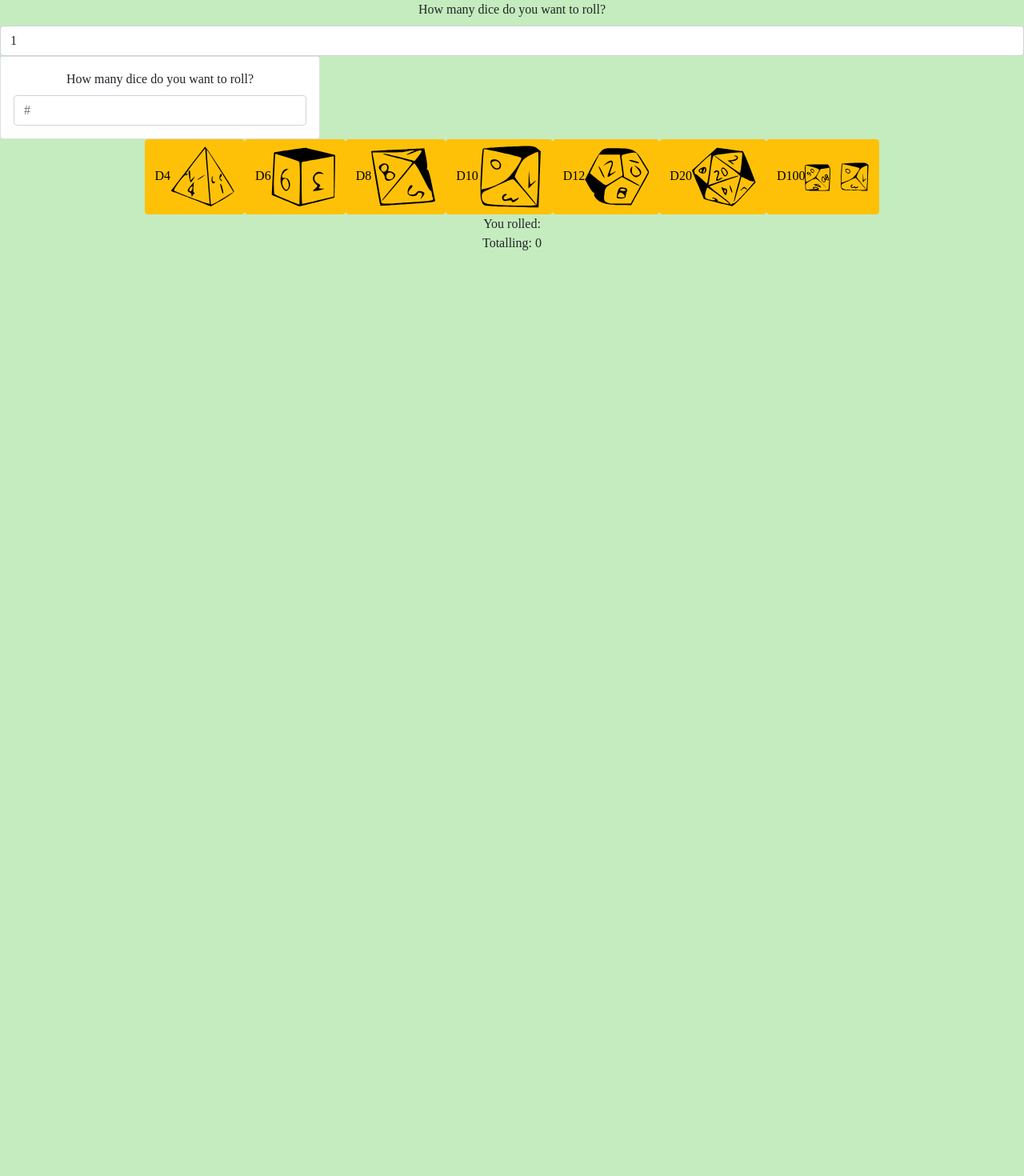
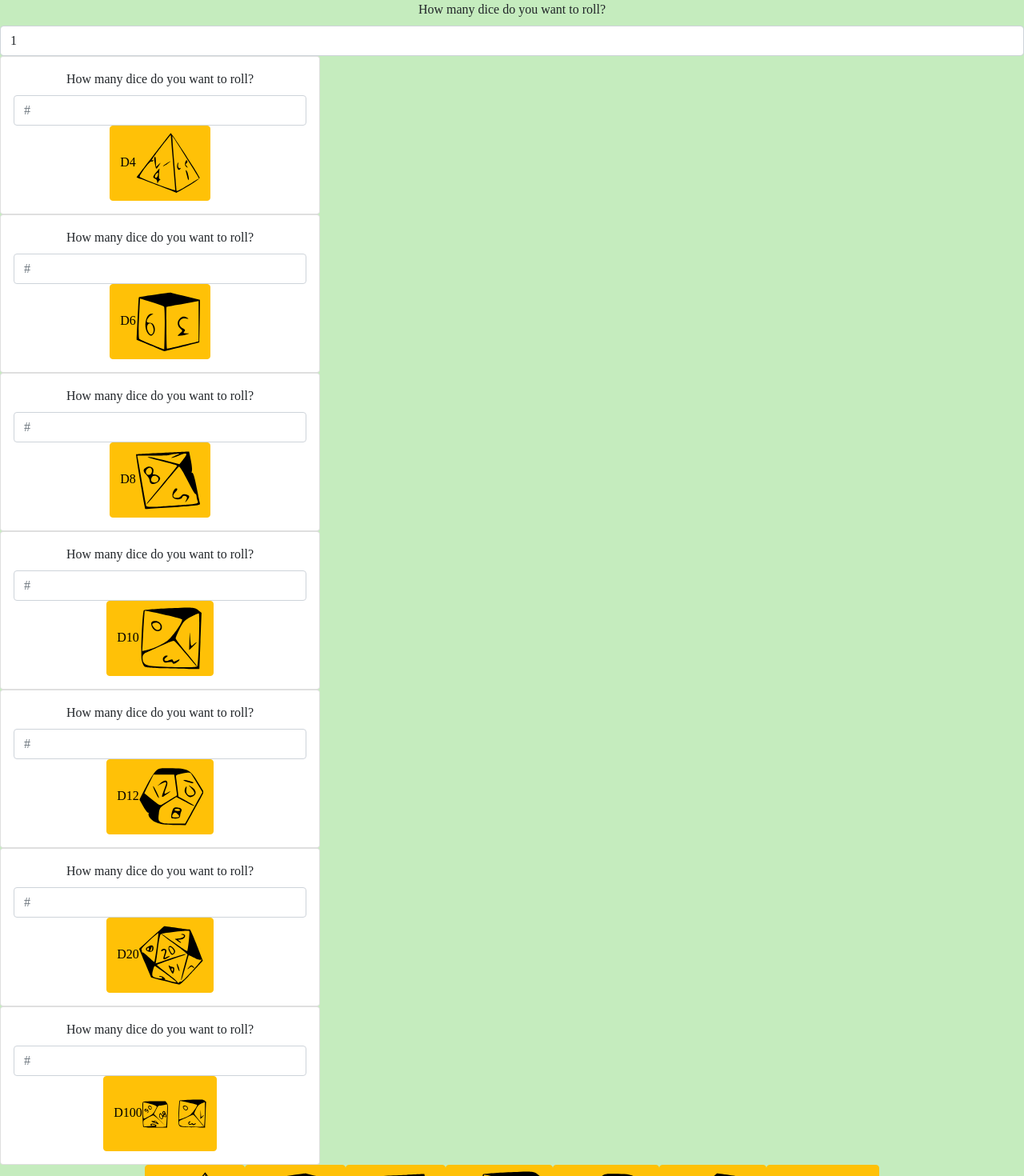
Before and after one commit to naguiluz/dice-generator, a React (Create React App) app in the folder dice_generator/: page / in a window 1280 px wide. Shown: the top 1470 px of the page at 80% size. Before the commit the page ends 800 px from the top, so only its background shows below. Built offline with nearby package versions, Linux system fonts and the light colour scheme; a web font is replaced by a local one.

Commit message:
completed functionality of all dice components

```diff
--- a/dice_generator/src/App.js
+++ b/dice_generator/src/App.js
@@ -15,22 +15,70 @@ class App extends Component {
 			numsRolled: '',
 			rolledPrint: '',
 			d4Amount: 0,
+			d6Amount: 0,
+			d8Amount: 0,
+			d10Amount: 0,
+			d12Amount: 0,
+			d20Amount: 0,
+			d100Amount: 0,
+		}
+		// this.handleChange = this.handleChange.bind(this)
 
-		}
-		this.handleChange = this.handleChange.bind(this)
-		this.handleD4Change = this.handleD4Change = this.handleD4Change.bind(this)
-		// this.rollDice = this.rollDice.bind(this)
+		this.handleD4Change = this.handleD4Change.bind(this)
+		this.handleD6Change = this.handleD6Change.bind(this)
+		this.handleD8Change = this.handleD8Change.bind(this)
+		this.handleD10Change = this.handleD10Change.bind(this)
+		this.handleD12Change = this.handleD12Change.bind(this)
+		this.handleD20Change = this.handleD20Change.bind(this)
+		this.handleD100Change = this.handleD100Change.bind(this)
+		this.rollDice = this.rollDice.bind(this)
 	}
 
 	handleD4Change(d4Amount) {
 		this.setState({
-			d4Amount: d4Amount
+			d4Amount: d4Amount,
 		})
 	}
-  handleChange = (event) =>
+
+	handleD6Change(d6Amount) {
 		this.setState({
-      [event.target.name]:event.target.value
+			d6Amount: d6Amount,
 		})
+	}
+
+	handleD8Change(d8Amount) {
+		this.setState({
+			d8Amount: d8Amount,
+		})
+	}
+
+	handleD10Change(d10Amount) {
+		this.setState({
+			d10Amount: d10Amount,
+		})
+	}
+
+	handleD12Change(d12Amount) {
+		this.setState({
+			d12Amount: d12Amount,
+		})
+	}
+
+	handleD20Change(d20Amount) {
+		this.setState({
+			d20Amount: d20Amount,
+		})
+	}
+
+	handleD100Change(d100Amount) {
+		this.setState({
+			d100Amount: d100Amount,
+		})
+	}
+	// handleChange = (event) =>
+	//   this.setState({
+	//     [event.target.name]:event.target.value
+	//   })
 
 	rollDice = (sides) => {
 		let numsRolled = []
@@ -45,19 +93,15 @@ class App extends Component {
 		console.log(`Giving a total of ${result}`)
 		let rolledPrint = numsRolled.join(' + ')
 
-
 		this.setState({
 			result: result,
 			numsRolled: numsRolled,
-      rolledPrint: rolledPrint
+			rolledPrint: rolledPrint,
 		})
 	}
 
-
-
 	render() {
 		// let result = this.rollDice()
-
 
 		return (
 			<>
@@ -83,6 +127,61 @@ class App extends Component {
 							onD4Change={this.handleD4Change}
 							type='number'
 							class='formControl'
+							onRollDice={() => this.rollDice(4)}
+						/>
+						<Six
+							name='amount'
+							d6Amount={this.state.d6Amount}
+							placeholder='#'
+							onD6Change={this.handleD6Change}
+							type='number'
+							class='formControl'
+							onRollDice={() => this.rollDice(6)}
+						/>
+						<Eight
+							name='amount'
+							d8Amount={this.state.d8Amount}
+							placeholder='#'
+							onD8Change={this.handleD8Change}
+							type='number'
+							class='formControl'
+							onRollDice={() => this.rollDice(8)}
+						/>
+						<Ten
+							name='amount'
+							d10Amount={this.state.d10Amount}
+							placeholder='#'
+							onD10Change={this.handleD10Change}
+							type='number'
+							class='formControl'
+							onRollDice={() => this.rollDice(10)}
+						/>
+						<Twelve
+							name='amount'
+							d12Amount={this.state.d12Amount}
+							placeholder='#'
+							onD12Change={this.handleD12Change}
+							type='number'
+							class='formControl'
+							onRollDice={() => this.rollDice(12)}
+						/>
+						<Twenty
+							name='amount'
+							d20Amount={this.state.d20Amount}
+							placeholder='#'
+							onD20Change={this.handleD20Change}
+							type='number'
+							class='formControl'
+							onRollDice={() => this.rollDice(20)}
+						/>
+						<Hundred
+							name='amount'
+							d100Amount={this.state.d100Amount}
+							placeholder='#'
+							onD100Change={this.handleD100Change}
+							type='number'
+							class='formControl'
+							onRollDice={() => this.rollDice(100)}
 						/>
 						{/* </Button> */}
 						{/* <Six onClick={() => this.rollDice(6)} />
@@ -135,7 +234,6 @@ class App extends Component {
 			</>
 		)
 	}
-
 }
 
 export default App;
--- a/dice_generator/src/dice/d10.js
+++ b/dice_generator/src/dice/d10.js
@@ -1,41 +1,82 @@
-import { Button, Collapse, Card, Form } from 'react-bootstrap'
-import React, { useState } from 'react'
+import { Button, Card, Form } from 'react-bootstrap'
+import React from 'react'
 import { D10 } from '../img/index'
 
-function Ten(props) {
-	const [open, setOpen] = useState(false)
+class Ten extends React.Component {
+	constructor(props) {
+		super(props)
+		this.handleChange = this.handleChange.bind(this)
+	}
 
+	handleChange(event) {
+		this.props.onD10Change(event.target.value)
+	}
+
+	rollDice(sides) {
+		this.props.onRollDice(sides)
+	}
+
+	render() {
 		return (
 			<>
-			<Button
-				onClick={() => setOpen(!open)}
-				aria-controls='example-collapse-text'
-				aria-expanded={open}>
-				<img src={D10} alt='Ten sided die' />
-			</Button>
-			<div style={{ minHeight: '150px' }}>
-				<Collapse in={open} dimension='width'>
-					<div id='example-collapse-text'>
 				<Card body style={{ width: '400px' }}>
 					<Form class='form'>
 						<Form.Group controlId='amount'></Form.Group>
 						<Form.Label>How many dice do you want to roll?</Form.Label>
 						<Form.Control
-									name='amount'
-									value={props.amount}
+							name='d10'
+							d10Amount={this.props.d10Amount}
 							placeholder='#'
-									onChange={props.handleChange}
+							onChange={this.handleChange}
 							type='number'
 							class='formControl'
 						/>
 						<Form.Group />
 					</Form>
+					<Button variant='warning' onClick={() => this.rollDice(10)}>
+						D10
+						<img src={D10} alt='four sided die' />
+					</Button>
 				</Card>
-					</div>
-				</Collapse>
-			</div>
 			</>
 		)
 	}
+}
+
+// function Ten(props) {
+// 	const [open, setOpen] = useState(false)
+
+// 	return (
+// 		<>
+// 			<Button
+// 				onClick={() => setOpen(!open)}
+// 				aria-controls='example-collapse-text'
+// 				aria-expanded={open}>
+// 				<img src={D10} alt='Ten sided die' />
+// 			</Button>
+// 			<div style={{ minHeight: '150px' }}>
+// 				<Collapse in={open} dimension='width'>
+// 					<div id='example-collapse-text'>
+// 						<Card body style={{ width: '400px' }}>
+// 							<Form class='form'>
+// 								<Form.Group controlId='amount'></Form.Group>
+// 								<Form.Label>How many dice do you want to roll?</Form.Label>
+// 								<Form.Control
+// 									name='amount'
+// 									value={props.amount}
+// 									placeholder='#'
+// 									onChange={props.handleChange}
+// 									type='number'
+// 									class='formControl'
+// 								/>
+// 								<Form.Group />
+// 							</Form>
+// 						</Card>
+// 					</div>
+// 				</Collapse>
+// 			</div>
+// 		</>
+// 	)
+// }
 
 export default Ten
--- a/dice_generator/src/dice/d100.js
+++ b/dice_generator/src/dice/d100.js
@@ -1,41 +1,82 @@
-import { Button, Collapse, Card, Form } from 'react-bootstrap'
-import React, { useState } from 'react'
+import { Button, Card, Form } from 'react-bootstrap'
+import React from 'react'
 import { D100 } from '../img/index'
 
-function Hundred(props) {
-	const [open, setOpen] = useState(false)
+class Hundred extends React.Component {
+	constructor(props) {
+		super(props)
+		this.handleChange = this.handleChange.bind(this)
+	}
 
+	handleChange(event) {
+		this.props.onD100Change(event.target.value)
+	}
+
+	rollDice(sides) {
+		this.props.onRollDice(sides)
+	}
+
+	render() {
 		return (
 			<>
-			<Button
-				onClick={() => setOpen(!open)}
-				aria-controls='example-collapse-text'
-				aria-expanded={open}>
-				<img src={D100} alt='Hundred sided die' />
-			</Button>
-			<div style={{ minHeight: '150px' }}>
-				<Collapse in={open} dimension='width'>
-					<div id='example-collapse-text'>
 				<Card body style={{ width: '400px' }}>
 					<Form class='form'>
 						<Form.Group controlId='amount'></Form.Group>
 						<Form.Label>How many dice do you want to roll?</Form.Label>
 						<Form.Control
-									name='amount'
-									value={props.amount}
+							name='d100'
+							d100Amount={this.props.d100Amount}
 							placeholder='#'
-									onChange={props.handleChange}
+							onChange={this.handleChange}
 							type='number'
 							class='formControl'
 						/>
 						<Form.Group />
 					</Form>
+					<Button variant='warning' onClick={() => this.rollDice(100)}>
+						D100
+						<img src={D100} alt='four sided die' />
+					</Button>
 				</Card>
-					</div>
-				</Collapse>
-			</div>
 			</>
 		)
 	}
+}
+
+// function Hundred(props) {
+// 	const [open, setOpen] = useState(false)
+
+// 	return (
+// 		<>
+// 			<Button
+// 				onClick={() => setOpen(!open)}
+// 				aria-controls='example-collapse-text'
+// 				aria-expanded={open}>
+// 				<img src={D100} alt='Hundred sided die' />
+// 			</Button>
+// 			<div style={{ minHeight: '150px' }}>
+// 				<Collapse in={open} dimension='width'>
+// 					<div id='example-collapse-text'>
+// 						<Card body style={{ width: '400px' }}>
+// 							<Form class='form'>
+// 								<Form.Group controlId='amount'></Form.Group>
+// 								<Form.Label>How many dice do you want to roll?</Form.Label>
+// 								<Form.Control
+// 									name='amount'
+// 									value={props.amount}
+// 									placeholder='#'
+// 									onChange={props.handleChange}
+// 									type='number'
+// 									class='formControl'
+// 								/>
+// 								<Form.Group />
+// 							</Form>
+// 						</Card>
+// 					</div>
+// 				</Collapse>
+// 			</div>
+// 		</>
+// 	)
+// }
 
 export default Hundred
--- a/dice_generator/src/dice/d12.js
+++ b/dice_generator/src/dice/d12.js
@@ -1,41 +1,82 @@
-import { Button, Collapse, Card, Form } from 'react-bootstrap'
-import React, { useState } from 'react'
+import { Button, Card, Form } from 'react-bootstrap'
+import React from 'react'
 import { D12 } from '../img/index'
 
-function Twelve(props) {
-	const [open, setOpen] = useState(false)
+class Twelve extends React.Component {
+	constructor(props) {
+		super(props)
+		this.handleChange = this.handleChange.bind(this)
+	}
 
+	handleChange(event) {
+		this.props.onD12Change(event.target.value)
+	}
+
+	rollDice(sides) {
+		this.props.onRollDice(sides)
+	}
+
+	render() {
 		return (
 			<>
-			<Button
-				onClick={() => setOpen(!open)}
-				aria-controls='example-collapse-text'
-				aria-expanded={open}>
-				<img src={D12} alt='Twelve sided die' />
-			</Button>
-			<div style={{ minHeight: '150px' }}>
-				<Collapse in={open} dimension='width'>
-					<div id='example-collapse-text'>
 				<Card body style={{ width: '400px' }}>
 					<Form class='form'>
 						<Form.Group controlId='amount'></Form.Group>
 						<Form.Label>How many dice do you want to roll?</Form.Label>
 						<Form.Control
-									name='amount'
-									value={props.amount}
+							name='d12'
+							d12Amount={this.props.d12Amount}
 							placeholder='#'
-									onChange={props.handleChange}
+							onChange={this.handleChange}
 							type='number'
 							class='formControl'
 						/>
 						<Form.Group />
 					</Form>
+					<Button variant='warning' onClick={() => this.rollDice(12)}>
+						D12
+						<img src={D12} alt='four sided die' />
+					</Button>
 				</Card>
-					</div>
-				</Collapse>
-			</div>
 			</>
 		)
 	}
+}
+
+// function Twelve(props) {
+// 	const [open, setOpen] = useState(false)
+
+// 	return (
+// 		<>
+// 			<Button
+// 				onClick={() => setOpen(!open)}
+// 				aria-controls='example-collapse-text'
+// 				aria-expanded={open}>
+// 				<img src={D12} alt='Twelve sided die' />
+// 			</Button>
+// 			<div style={{ minHeight: '150px' }}>
+// 				<Collapse in={open} dimension='width'>
+// 					<div id='example-collapse-text'>
+// 						<Card body style={{ width: '400px' }}>
+// 							<Form class='form'>
+// 								<Form.Group controlId='amount'></Form.Group>
+// 								<Form.Label>How many dice do you want to roll?</Form.Label>
+// 								<Form.Control
+// 									name='amount'
+// 									value={props.amount}
+// 									placeholder='#'
+// 									onChange={props.handleChange}
+// 									type='number'
+// 									class='formControl'
+// 								/>
+// 								<Form.Group />
+// 							</Form>
+// 						</Card>
+// 					</div>
+// 				</Collapse>
+// 			</div>
+// 		</>
+// 	)
+// }
 
 export default Twelve
--- a/dice_generator/src/dice/d20.js
+++ b/dice_generator/src/dice/d20.js
@@ -1,41 +1,82 @@
-import { Button, Collapse, Card, Form } from 'react-bootstrap'
-import React, { useState } from 'react'
+import { Button, Card, Form } from 'react-bootstrap'
+import React from 'react'
 import { D20 } from '../img/index'
 
-function Twenty(props) {
-	const [open, setOpen] = useState(false)
+class Twenty extends React.Component {
+	constructor(props) {
+		super(props)
+		this.handleChange = this.handleChange.bind(this)
+	}
 
+	handleChange(event) {
+		this.props.onD20Change(event.target.value)
+	}
+
+	rollDice(sides) {
+		this.props.onRollDice(sides)
+	}
+
+	render() {
 		return (
 			<>
-			<Button
-				onClick={() => setOpen(!open)}
-				aria-controls='example-collapse-text'
-				aria-expanded={open}>
-				<img src={D20} alt='Twenty sided die' />
-			</Button>
-			<div style={{ minHeight: '150px' }}>
-				<Collapse in={open} dimension='width'>
-					<div id='example-collapse-text'>
 				<Card body style={{ width: '400px' }}>
 					<Form class='form'>
 						<Form.Group controlId='amount'></Form.Group>
 						<Form.Label>How many dice do you want to roll?</Form.Label>
 						<Form.Control
-									name='amount'
-									value={props.amount}
+							name='d20'
+							d20Amount={this.props.d20Amount}
 							placeholder='#'
-									onChange={props.handleChange}
+							onChange={this.handleChange}
 							type='number'
 							class='formControl'
 						/>
 						<Form.Group />
 					</Form>
+					<Button variant='warning' onClick={() => this.rollDice(20)}>
+						D20
+						<img src={D20} alt='four sided die' />
+					</Button>
 				</Card>
-					</div>
-				</Collapse>
-			</div>
 			</>
 		)
 	}
+}
+
+// function Twenty(props) {
+// 	const [open, setOpen] = useState(false)
+
+// 	return (
+// 		<>
+// 			<Button
+// 				onClick={() => setOpen(!open)}
+// 				aria-controls='example-collapse-text'
+// 				aria-expanded={open}>
+// 				<img src={D20} alt='Twenty sided die' />
+// 			</Button>
+// 			<div style={{ minHeight: '150px' }}>
+// 				<Collapse in={open} dimension='width'>
+// 					<div id='example-collapse-text'>
+// 						<Card body style={{ width: '400px' }}>
+// 							<Form class='form'>
+// 								<Form.Group controlId='amount'></Form.Group>
+// 								<Form.Label>How many dice do you want to roll?</Form.Label>
+// 								<Form.Control
+// 									name='amount'
+// 									value={props.amount}
+// 									placeholder='#'
+// 									onChange={props.handleChange}
+// 									type='number'
+// 									class='formControl'
+// 								/>
+// 								<Form.Group />
+// 							</Form>
+// 						</Card>
+// 					</div>
+// 				</Collapse>
+// 			</div>
+// 		</>
+// 	)
+// }
 
 export default Twenty
--- a/dice_generator/src/dice/d4.js
+++ b/dice_generator/src/dice/d4.js
@@ -1,14 +1,11 @@
-import { Button, Collapse, Card, Form } from 'react-bootstrap'
-import React, { useState } from 'react'
+import { Button, Card, Form } from 'react-bootstrap'
+import React from 'react'
 import { D4 } from '../img/index'
 
 
 class Four extends React.Component {
 	constructor(props) {
 		super(props)
-		// this.state = {
-		// 	d4Amount: 0
-		// }
 		this.handleChange = this.handleChange.bind(this)
 	}
 
@@ -16,7 +13,9 @@ class Four extends React.Component {
 		this.props.onD4Change(event.target.value)
 	}
 
-
+	rollDice(sides) {
+		this.props.onRollDice(sides)
+	}
 
 	render() {
 		return (
@@ -35,8 +34,11 @@ class Four extends React.Component {
 						/>
 						<Form.Group />
 					</Form>
+					<Button variant='warning' onClick={() => this.rollDice(4)}>
+						D4
+						<img src={D4} alt='four sided die' />
+					</Button>
 				</Card>
-
 			</>
 		)
 	}
--- a/dice_generator/src/dice/d6.js
+++ b/dice_generator/src/dice/d6.js
@@ -2,40 +2,81 @@ import { Button, Collapse, Card, Form } from 'react-bootstrap'
 import React, { useState } from 'react'
 import { D6 } from '../img/index'
 
-function Six(props) {
-	const [open, setOpen] = useState(false)
 
+class Six extends React.Component {
+	constructor(props) {
+		super(props)
+		this.handleChange = this.handleChange.bind(this)
+	}
+
+	handleChange(event) {
+		this.props.onD6Change(event.target.value)
+	}
+
+	rollDice(sides) {
+		this.props.onRollDice(sides)
+	}
+
+	render() {
 		return (
 			<>
-			<Button
-				onClick={() => setOpen(!open)}
-				aria-controls='example-collapse-text'
-				aria-expanded={open}>
-				<img src={D6} alt='six sided die' />
-			</Button>
-			<div style={{ minHeight: '150px' }}>
-				<Collapse in={open} dimension='width'>
-					<div id='example-collapse-text'>
 				<Card body style={{ width: '400px' }}>
 					<Form class='form'>
 						<Form.Group controlId='amount'></Form.Group>
 						<Form.Label>How many dice do you want to roll?</Form.Label>
 						<Form.Control
-									name='amount'
-									value={props.amount}
+							name='d6'
+							d6Amount={this.props.d6Amount}
 							placeholder='#'
-									onChange={props.handleChange}
+							onChange={this.handleChange}
 							type='number'
 							class='formControl'
 						/>
 						<Form.Group />
 					</Form>
+					<Button variant='warning' onClick={() => this.rollDice(6)}>
+						D6
+						<img src={D6} alt='four sided die' />
+					</Button>
 				</Card>
-					</div>
-				</Collapse>
-			</div>
 			</>
 		)
 	}
+}
+// function Six(props) {
+// 	const [open, setOpen] = useState(false)
+
+// 	return (
+// 		<>
+// 			<Button
+// 				onClick={() => setOpen(!open)}
+// 				aria-controls='example-collapse-text'
+// 				aria-expanded={open}>
+// 				<img src={D6} alt='six sided die' />
+// 			</Button>
+// 			<div style={{ minHeight: '150px' }}>
+// 				<Collapse in={open} dimension='width'>
+// 					<div id='example-collapse-text'>
+// 						<Card body style={{ width: '400px' }}>
+// 							<Form class='form'>
+// 								<Form.Group controlId='amount'></Form.Group>
+// 								<Form.Label>How many dice do you want to roll?</Form.Label>
+// 								<Form.Control
+// 									name='amount'
+// 									value={props.amount}
+// 									placeholder='#'
+// 									onChange={props.handleChange}
+// 									type='number'
+// 									class='formControl'
+// 								/>
+// 								<Form.Group />
+// 							</Form>
+// 						</Card>
+// 					</div>
+// 				</Collapse>
+// 			</div>
+// 		</>
+// 	)
+// }
 
 export default Six;
--- a/dice_generator/src/dice/d8.js
+++ b/dice_generator/src/dice/d8.js
@@ -1,41 +1,82 @@
-import { Button, Collapse, Card, Form } from 'react-bootstrap'
-import React, { useState } from 'react'
+import { Button, Card, Form } from 'react-bootstrap'
+import React from 'react'
 import { D8 } from '../img/index'
 
-function Eight(props) {
-	const [open, setOpen] = useState(false)
+class Eight extends React.Component {
+	constructor(props) {
+		super(props)
+		this.handleChange = this.handleChange.bind(this)
+	}
 
+	handleChange(event) {
+		this.props.onD8Change(event.target.value)
+	}
+
+	rollDice(sides) {
+		this.props.onRollDice(sides)
+	}
+
+	render() {
 		return (
 			<>
-			<Button
-				onClick={() => setOpen(!open)}
-				aria-controls='example-collapse-text'
-				aria-expanded={open}>
-				<img src={D8} alt='eight sided die' />
-			</Button>
-			<div style={{ minHeight: '150px' }}>
-				<Collapse in={open} dimension='width'>
-					<div id='example-collapse-text'>
 				<Card body style={{ width: '400px' }}>
 					<Form class='form'>
 						<Form.Group controlId='amount'></Form.Group>
 						<Form.Label>How many dice do you want to roll?</Form.Label>
 						<Form.Control
-									name='amount'
-									value={props.amount}
+							name='d8'
+							d8Amount={this.props.d8Amount}
 							placeholder='#'
-									onChange={props.handleChange}
+							onChange={this.handleChange}
 							type='number'
 							class='formControl'
 						/>
 						<Form.Group />
 					</Form>
+					<Button variant='warning' onClick={() => this.rollDice(8)}>
+						D8
+						<img src={D8} alt='four sided die' />
+					</Button>
 				</Card>
-					</div>
-				</Collapse>
-			</div>
 			</>
 		)
 	}
+}
+
+// function Eight(props) {
+// 	const [open, setOpen] = useState(false)
+
+// 	return (
+// 		<>
+// 			<Button
+// 				onClick={() => setOpen(!open)}
+// 				aria-controls='example-collapse-text'
+// 				aria-expanded={open}>
+// 				<img src={D8} alt='eight sided die' />
+// 			</Button>
+// 			<div style={{ minHeight: '150px' }}>
+// 				<Collapse in={open} dimension='width'>
+// 					<div id='example-collapse-text'>
+// 						<Card body style={{ width: '400px' }}>
+// 							<Form class='form'>
+// 								<Form.Group controlId='amount'></Form.Group>
+// 								<Form.Label>How many dice do you want to roll?</Form.Label>
+// 								<Form.Control
+// 									name='amount'
+// 									value={props.amount}
+// 									placeholder='#'
+// 									onChange={props.handleChange}
+// 									type='number'
+// 									class='formControl'
+// 								/>
+// 								<Form.Group />
+// 							</Form>
+// 						</Card>
+// 					</div>
+// 				</Collapse>
+// 			</div>
+// 		</>
+// 	)
+// }
 
 export default Eight
```
Lines whose indentation alone changed are shown as unchanged.
